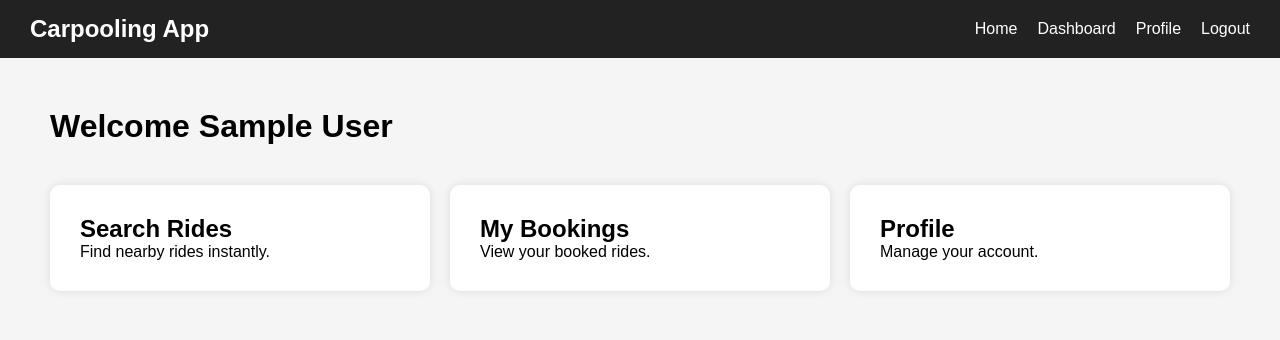
After one commit to MubazirUOL/CarPoolApp, a Flask app: page /dashboard in a window 1280 px wide. The commit adds this page. Shown: the top 340 px of the page. Run offline with Flask 3, Linux system fonts and the light colour scheme; the visitor is signed in with stand-in values (Sample User, id 1).

Commit message:
Step 03 - Added Security, User Model & Roles & Dashboard + Required Debugging

```diff
--- a/app.py
+++ b/app.py
@@ -1,8 +1,11 @@
 from flask import Flask
-from flask import render_template
+from flask import render_template, request
 from config import Config
 from database.db import db
 from routes.auth_routes import auth
+from flask import session
+from utils.decorators import login_required
+from models.user_model import User
 
 app = Flask(__name__)
 
@@ -15,8 +18,21 @@ app.register_blueprint(auth)
 def home():
     return render_template('index.html')
 
+@app.route('/profile')
+@login_required
+def profile():
+
+    user = User.query.get(session['user_id'])
+
+    return render_template('profile.html', user=user)
+
 with app.app_context():
     db.create_all()
 
+@app.route('/dashboard')
+@login_required
+def dashboard():
+    return render_template('dashboard.html')
+
 if __name__ == '__main__':
     app.run(debug=True)
--- a/static/css/style.css
+++ b/static/css/style.css
@@ -52,3 +52,40 @@ nav a{
     color: white;
     cursor: pointer;
 }
+
+.dashboard-container{
+    padding: 50px;
+}
+
+.dashboard-cards{
+    display: grid;
+    grid-template-columns: repeat(auto-fit, minmax(250px, 1fr));
+    gap: 20px;
+    margin-top: 40px;
+}
+
+.card{
+    background-color: white;
+    padding: 30px;
+    border-radius: 10px;
+    box-shadow: 0 0 10px rgba(0,0,0,0.1);
+}
+
+.profile-container{
+    padding: 50px;
+}
+
+.profile-card{
+    width: 400px;
+    background-color: white;
+    padding: 30px;
+    border-radius: 10px;
+    box-shadow: 0 0 10px rgba(0,0,0,0.1);
+    margin-top: 20px;
+}
+
+.auth-form select{
+    padding: 12px;
+    border: 1px solid #ccc;
+    border-radius: 5px;
+}
--- a/templates/base.html
+++ b/templates/base.html
@@ -13,14 +13,40 @@
 
     <nav>
         <h2>Carpooling App</h2>
+        <ul>
+            <li>
+                <a href="/">Home</a>
+            </li>
 
-        <ul>
-            <li><a href="/">Home</a></li>
-            <li><a href="#">Login</a></li>
-            <li><a href="#">Register</a></li>
+            {% if session.get('user_id') %}
+
+                <li>
+                    <a href="/dashboard">Dashboard</a>
+                </li>
+
+                <li>
+                    <a href="/profile">Profile</a>
+                </li>
+
+                <li>
+                    <a href="/logout">Logout</a>
+                </li>
+
+            {% else %}
+
+                <li>
+                    <a href="/login">Login</a>
+                </li>
+
+                <li>
+                    <a href="/register">Register</a>
+                </li>
+
+            {% endif %}
+
         </ul>
+
     </nav>
-
 
     <main>
         {% block content %}
--- /dev/null
+++ b/templates/dashboard.html
@@ -0,0 +1,36 @@
+{% extends 'base.html' %}
+
+{% block title %}
+Dashboard
+{% endblock %}
+
+{% block content %}
+
+<div class="dashboard-container">
+
+    <h1>
+        Welcome {{ session['user_name'] }}
+    </h1>
+
+    <div class="dashboard-cards">
+
+        <div class="card">
+            <h2>Search Rides</h2>
+            <p>Find nearby rides instantly.</p>
+        </div>
+
+        <div class="card">
+            <h2>My Bookings</h2>
+            <p>View your booked rides.</p>
+        </div>
+
+        <div class="card">
+            <h2>Profile</h2>
+            <p>Manage your account.</p>
+        </div>
+
+    </div>
+
+</div>
+
+{% endblock %}
--- /dev/null
+++ b/utils/decorators.py
@@ -0,0 +1,22 @@
+from functools import wraps
+
+from flask import session
+from flask import redirect
+from flask import url_for
+from flask import flash
+
+
+def login_required(f):
+
+    @wraps(f)
+    def decorated_function(*args, **kwargs):
+
+        if 'user_id' not in session:
+
+            flash('Please login first!', 'danger')
+
+            return redirect(url_for('auth.login'))
+
+        return f(*args, **kwargs)
+
+    return decorated_function
```
Also changed, not shown: models/user_model.py (+5 -2 lines), routes/auth_routes.py (+15 -8 lines), templates/auth/register.html (+12 -0 lines), templates/profile.html (added, +34 -0 lines), instance/carpool.db.
